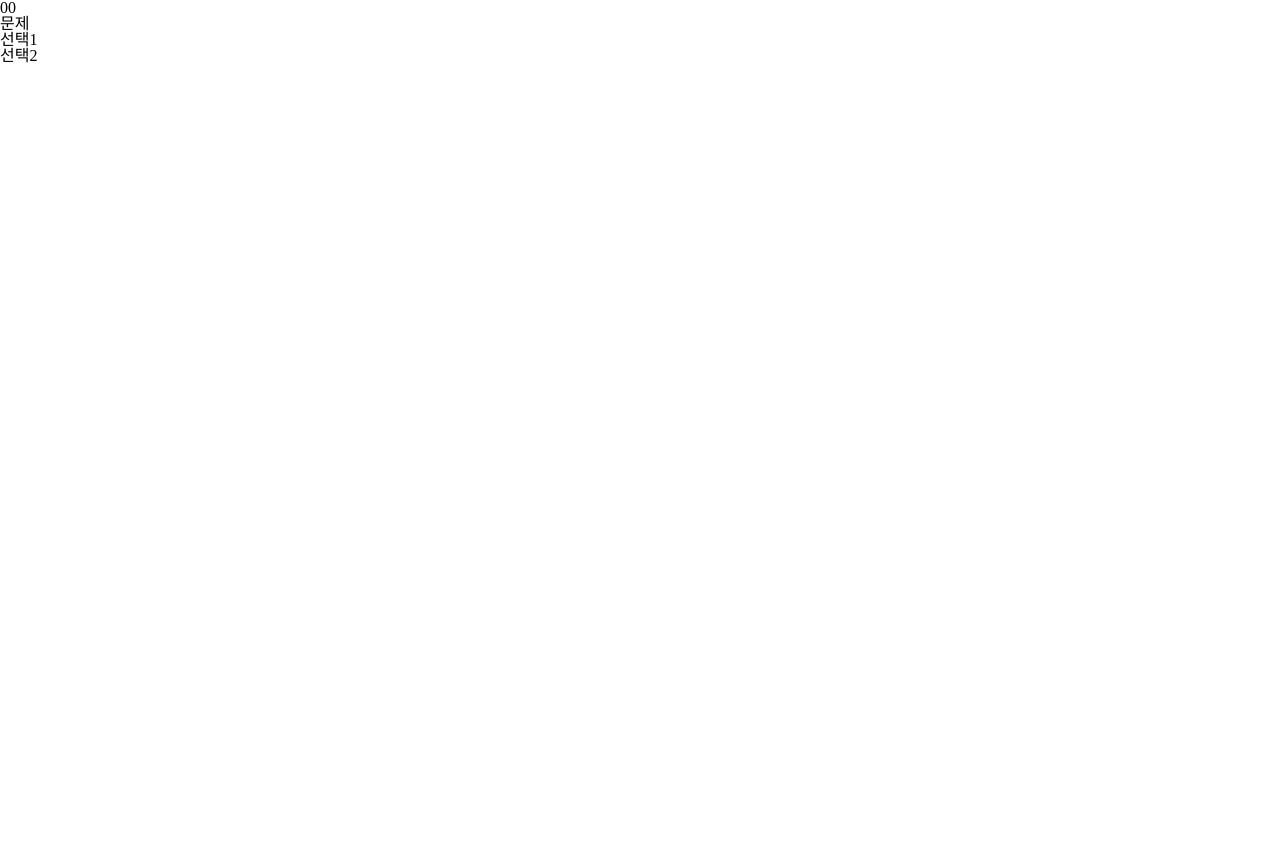
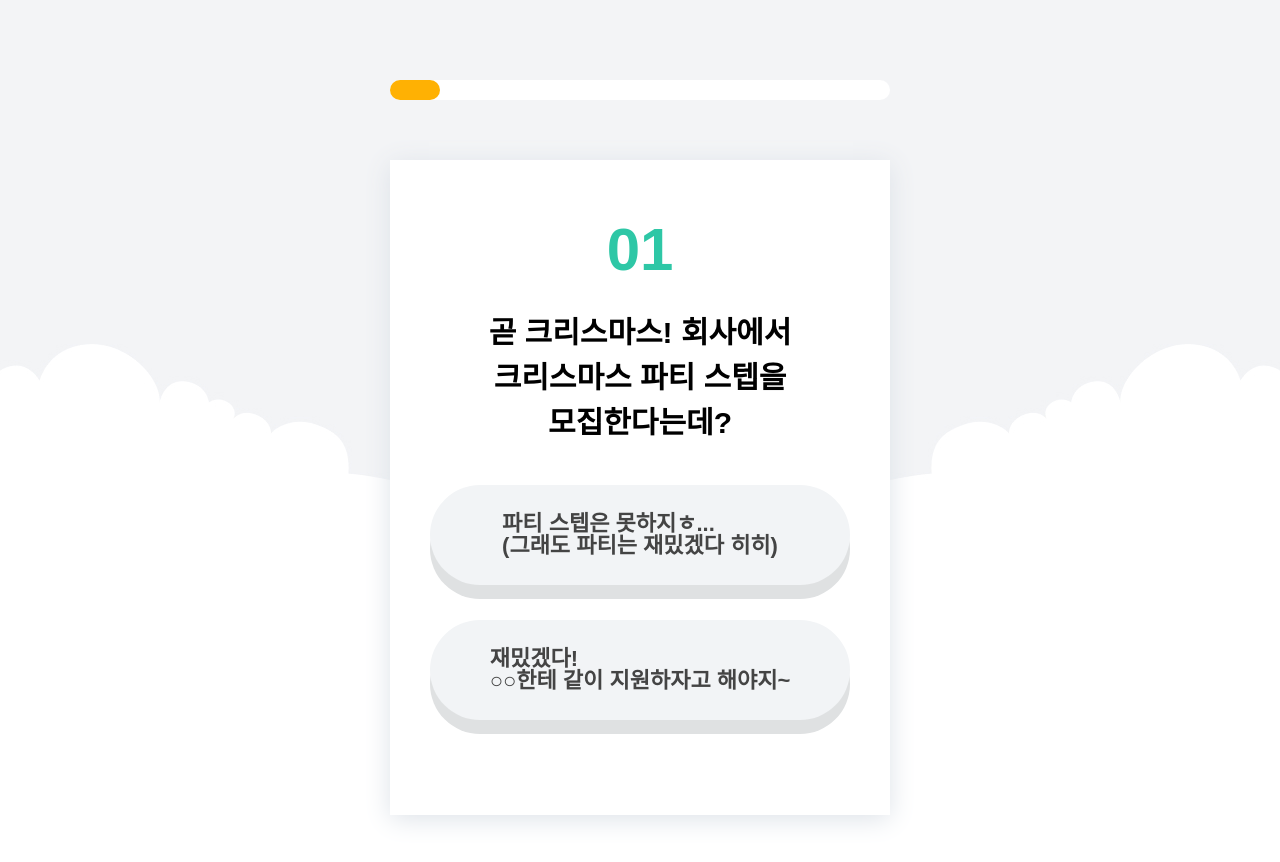
Before and after one commit to perenem/mbti-dev, a plain HTML site: page question.html in a window 1280 px wide. Before the commit the page ends 800 px from the top, so only its background shows below. Drawn offline with nearby package versions, Linux system fonts and the light colour scheme; the site is published under a folder, as on GitHub Pages, so addresses that start at the root find nothing; a web font is replaced by a local one.

Commit message:
#수정완료

```diff
--- a/question.html
+++ b/question.html
@@ -5,9 +5,9 @@
   <meta name="viewport" content="width=device-width, initial-scale=1.0">
   <link rel="stylesheet" href="https://cdn.jsdelivr.net/npm/reset-css@5.0.2/reset.min.css">
   <link rel="stylesheet" as="style" crossorigin href="https://cdn.jsdelivr.net/gh/orioncactus/pretendard@v1.3.9/dist/web/variable/pretendardvariable-dynamic-subset.min.css" />
-  <link rel="stylesheet" href="/css/common.css">
-  <link rel="stylesheet" href="/css/question.css">
-  <script type="module" defer src="/js/question.js"></script> <!--defer 마지막에 읽히게-->
+  <link rel="stylesheet" href="./css/common.css">
+  <link rel="stylesheet" href="./css/question.css">
+  <script type="module" src="./js/question.js"></script>
   <title>Document</title>
 </head>
 <body>
```
